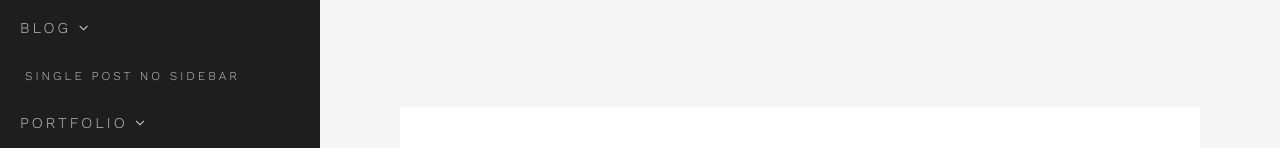
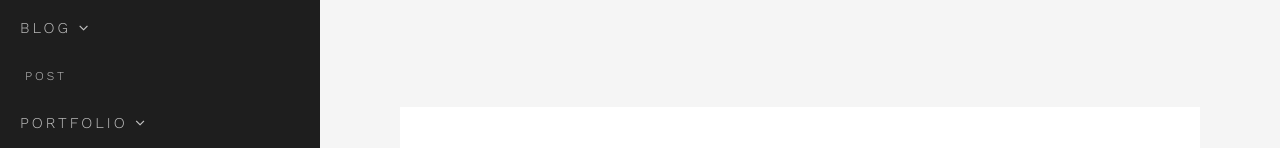
Before and after one commit to JMD60260/FOLIO, a plain HTML site: page single-post-no-sidebar.html in a window 1280 px wide. Both pictures are taken after a click on the link "BLOG". Shown: the part 443-591 px from the top of the page. Drawn offline with nearby package versions, Linux system fonts and the light colour scheme; some packages are replaced by stand-ins of ours.

Commit message:
modif post

```diff
--- a/single-post-no-sidebar.html
+++ b/single-post-no-sidebar.html
@@ -52,7 +52,7 @@
                 <a class="submenu-link" href="#">Blog <i class="fa fa-angle-down"></i></a>
                 <ul>
 
-                  <li><a href="single-post-no-sidebar.html">Single Post No Sidebar</a></li>
+                  <li><a href="post.html">Post</a></li>
                 </ul>
             </li>
             <li class="pushy-submenu">
```
